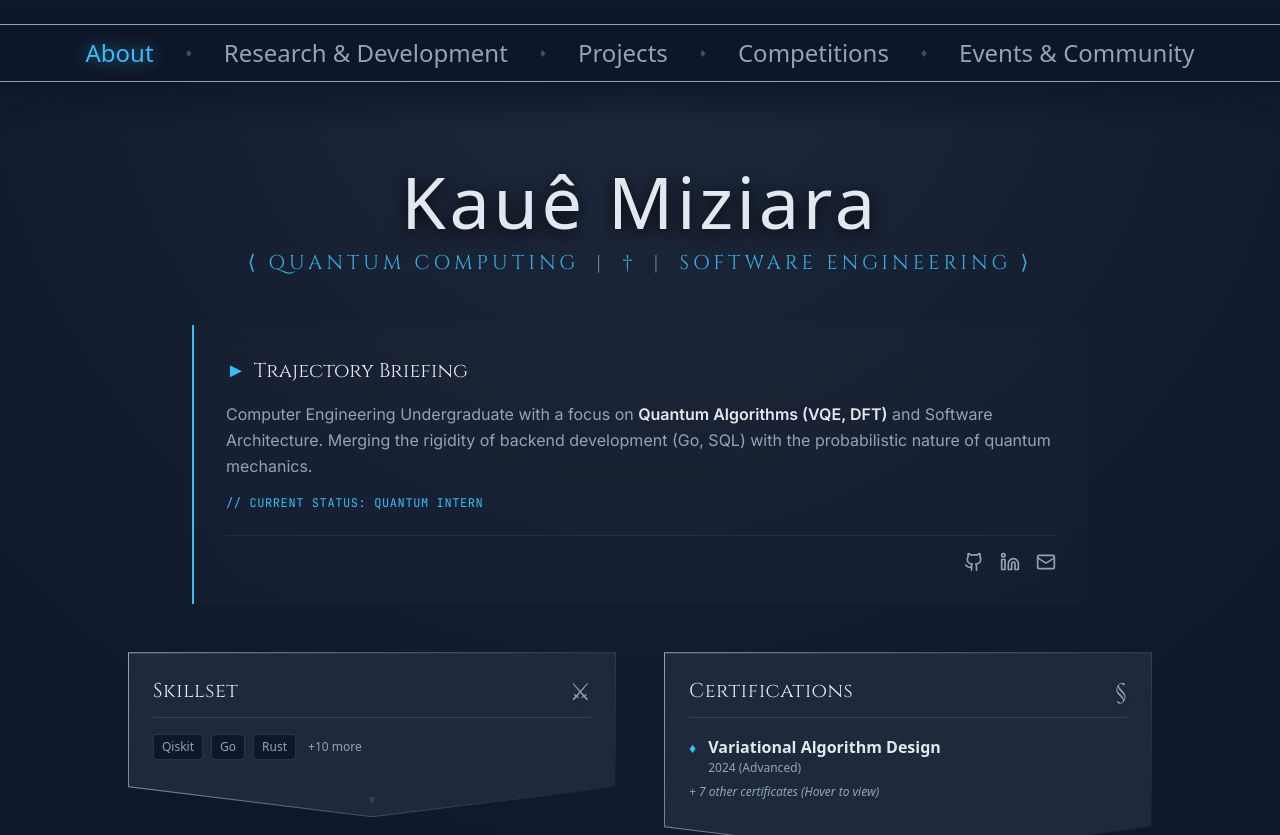
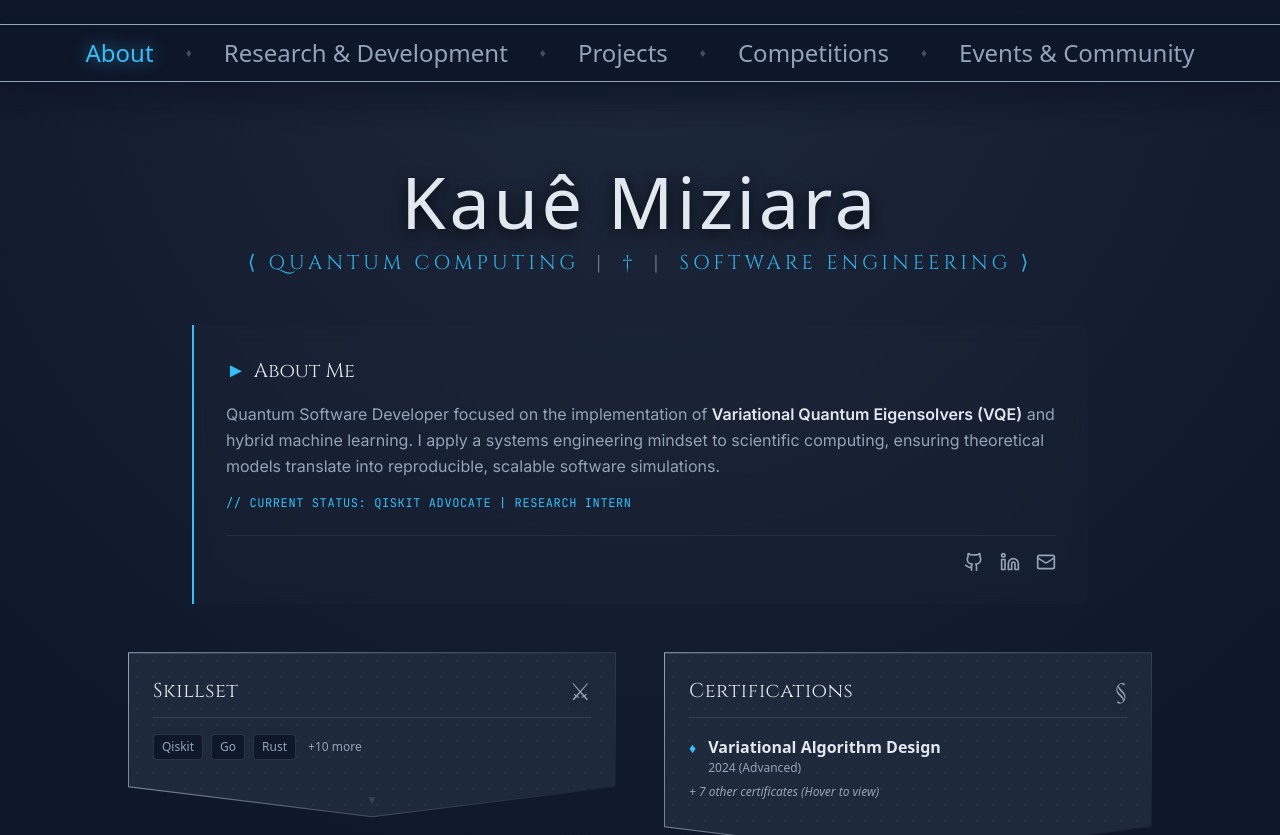
Before and after one commit to KaueMiziara/portfolio, an Angular app: page / in a window 1280 px wide. Shown: the top 835 px of the page. Built offline with nearby package versions, Linux system fonts and the light colour scheme; a web font is replaced by a local one.

Commit message:
refactor: add real data to About Me and remove placeholders

```diff
--- a/src/app/features/about/about.html
+++ b/src/app/features/about/about.html
@@ -19,16 +19,16 @@
     class="max-w-4xl mx-auto bg-armor-plate/30 border-l-2 border-rune-blue p-6 md:p-8 rounded-r-lg backdrop-blur-sm"
   >
     <h3 class="font-roman text-xl text-polished-silver mb-4 flex items-center gap-2">
-      <span class="text-rune-blue">►</span> Trajectory Briefing
+      <span class="text-rune-blue">►</span> About Me
     </h3>
     <p class="text-chainmail leading-relaxed font-modern text-sm md:text-base">
-      Computer Engineering Undergraduate with a focus on
-      <strong class="text-polished-silver">Quantum Algorithms (VQE, DFT)</strong> and Software
-      Architecture. Merging the rigidity of backend development (Go, SQL) with the probabilistic
-      nature of quantum mechanics.
+      Quantum Software Developer focused on the implementation of
+      <strong class="text-polished-silver">Variational Quantum Eigensolvers (VQE)</strong> and
+      hybrid machine learning. I apply a systems engineering mindset to scientific computing,
+      ensuring theoretical models translate into reproducible, scalable software simulations.
     </p>
     <p class="text-rune-blue font-tech text-xs mt-4 tracking-wider">
-      // CURRENT STATUS: QUANTUM INTERN
+      // CURRENT STATUS: QISKIT ADVOCATE | RESEARCH INTERN
     </p>
     <div class="mt-6 pt-4 border-t border-chainmail/10 flex justify-end">
       <app-social-links />
```
